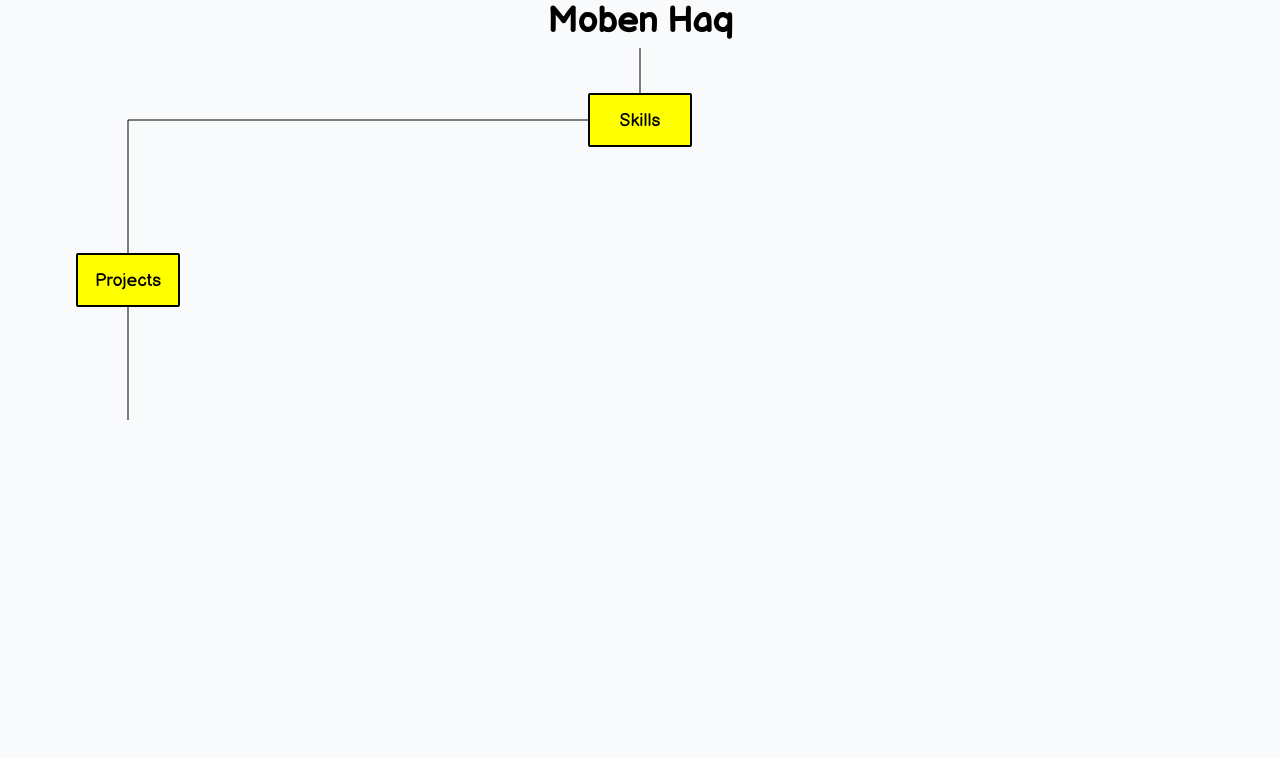
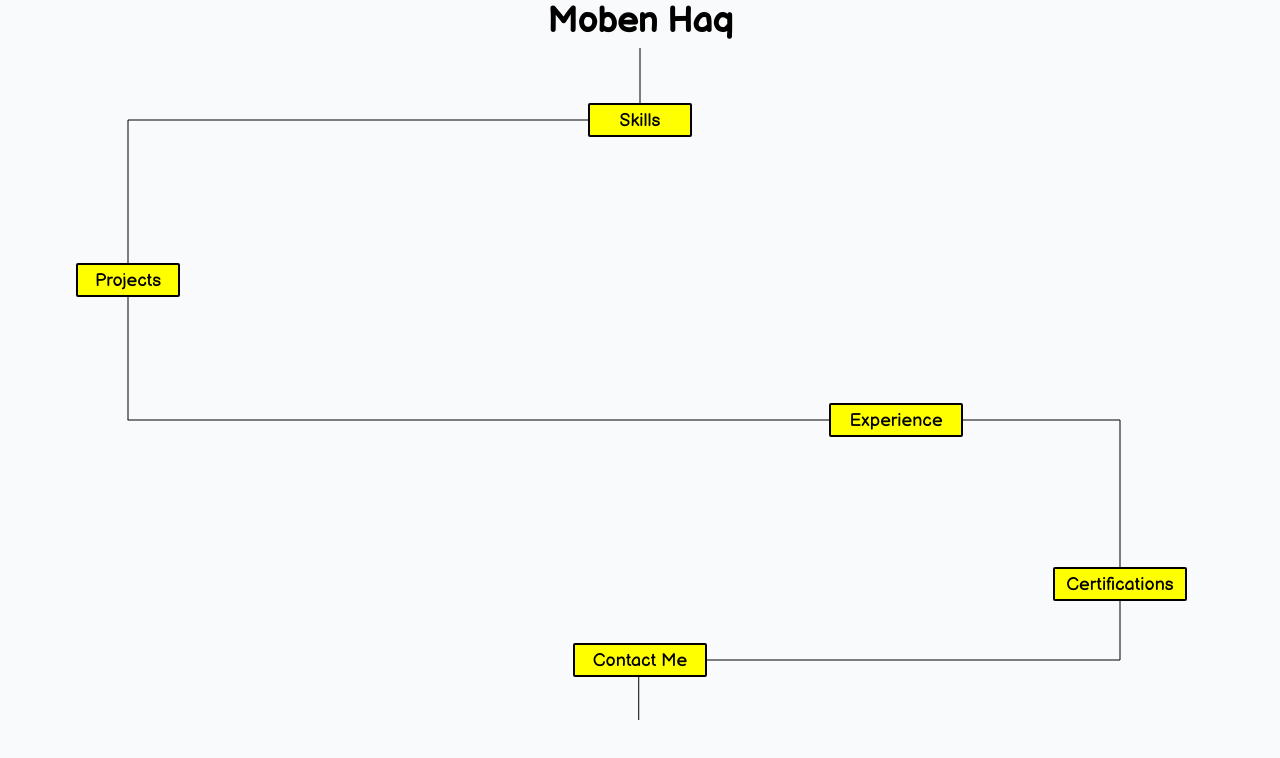
Before and after one commit to mobenh/portfolio_rev2, a React (Create React App) app: page / in a window 1280 px wide. Shown: the top 758 px of the page. Built offline with nearby package versions, Linux system fonts and the light colour scheme.

Commit message:
milestone skeleton

```diff
--- a/src/App.css
+++ b/src/App.css
@@ -31,7 +31,7 @@ body,
 
 .milestone1 {
   width: 100px;
-  height: 50px;
+  height: 30px;
   background-color: rgb(255, 255, 0);
   border: 2.7px solid rgb(0, 0, 0);
   border-radius: 2px;
@@ -49,7 +49,7 @@ body,
 
 .milestone2 {
   width: 100px;
-  height: 50px;
+  height: 30px;
   background-color: rgb(255, 255, 0);
   border: 2.7px solid rgb(0, 0, 0);
   border-radius: 2px;
@@ -65,22 +65,70 @@ body,
   transform: translate(-50%, -50%);
 }
 
+.milestone3 {
+  width: 130px;
+  height: 30px;
+  background-color: rgb(255, 255, 0);
+  border: 2.7px solid rgb(0, 0, 0);
+  border-radius: 2px;
+  margin: 0;
+  display: flex;
+  align-items: center;
+  justify-content: center;
+  font-size: 18px;
+  position: absolute;
+  z-index: 1;
+  top: 52.5%;
+  left: 70%;
+  transform: translate(-50%, -50%);
+}
 
+.milestone4 {
+  width: 130px;
+  height: 30px;
+  background-color: rgb(255, 255, 0);
+  border: 2.7px solid rgb(0, 0, 0);
+  border-radius: 2px;
+  margin: 0;
+  display: flex;
+  align-items: center;
+  justify-content: center;
+  font-size: 18px;
+  position: absolute;
+  z-index: 1;
+  top: 73%;
+  left: 87.5%;
+  transform: translate(-50%, -50%);
+}
 
-/* Vertical line (svg1) */
+.milestone5 {
+  width: 130px;
+  height: 30px;
+  background-color: rgb(255, 255, 0);
+  border: 2.7px solid rgb(0, 0, 0);
+  border-radius: 2px;
+  margin: 0;
+  display: flex;
+  align-items: center;
+  justify-content: center;
+  font-size: 18px;
+  position: absolute;
+  z-index: 1;
+  top: 82.5%;
+  left: 50%;
+  transform: translate(-50%, -50%);
+}
+
 .svg1-vertical-line {
   position: absolute;
-  top: 6%;               /* Start from the top of the roadmap */
+  top: 6%;
   left: 0;
-  transform: translateY(0%); /* No need to transform in the Y direction */
+  transform: translateY(0%);
   width: 100%;
-  height: 9%;          /* Extend to 50% to make it reach the center of the roadmap */
+  height: 9%;
   overflow: visible;
 }
 
-
-
-/* Horizontal line (svg2) */
 .svg2-horizontal-line {
   position: absolute;
   top: 15%;
@@ -91,7 +139,6 @@ body,
   overflow: visible;
 }
 
-/* Left vertical line (svg3) */
 .svg3-left-vertical-line {
   position: absolute;
   top: 15%;
@@ -101,3 +148,43 @@ body,
   height: 75%; /* Legnth */
   overflow: visible;
 }
+
+.svg4-horizontal-line {
+  position: absolute;
+  top: 50%;
+  left: 0;
+  transform: translateY(-50%);
+  width: 175%;
+  height: 50%;
+  overflow: visible;
+}
+
+.svg5-vertical-line {
+  position: absolute;
+  top: 52.5%;
+  left: 0;
+  transform: translateY(0%);
+  width: 100%;
+  height: 60%;
+  overflow: visible;
+}
+
+.svg6-horizontal-line {
+  position: absolute;
+  top: 50%;
+  left: 0;
+  transform: translateY(-50%);
+  width: 175%;
+  height: 50%;
+  overflow: visible;
+}
+
+.svg7-vertical-line {
+  position: absolute;
+  top: 70%;
+  left: 0;
+  transform: translateY(0%);
+  width: 100%;
+  height: 20%;
+  overflow: visible;
+}
--- a/src/App.js
+++ b/src/App.js
@@ -7,31 +7,54 @@ function App() {
     <div className="App">
       <h1 className="name">Moben Haq</h1>
 
-      {/* Vertical line (svg1) */}
       <svg className="svg1-vertical-line">
         <line x1="50%" y1="0" x2="50%" y2="100%" stroke="black" />
-      </svg>
-
-
-
-
-      {/* Horizontal line (svg2) */}
-      <svg className="svg2-horizontal-line">
-        <line x1="50%" y1="50%" x2="10%" y2="50%" stroke="black" />
-      </svg>
-
-      {/* Left vertical line (svg3) */}
-      <svg className="svg3-left-vertical-line">
-        <line x1="20%" y1="0" x2="20%" y2="50%" stroke="black" />
       </svg>
 
       <div className="milestone1">
         Skills
       </div>
 
+      <svg className="svg2-horizontal-line">
+        <line x1="10%" y1="50%" x2="50%" y2="50%" stroke="black" />
+      </svg>
+
+      <svg className="svg3-left-vertical-line">
+        <line x1="20%" y1="0" x2="20%" y2="50%" stroke="black" />
+      </svg>
+
       <div className="milestone2">
         Projects
       </div>
+
+      <svg className="svg4-horizontal-line">
+        <line x1="5.7%" y1="55%" x2="50%" y2="55%" stroke="black" />
+      </svg>
+
+      <div className="milestone3">
+        Experience
+      </div>
+
+      <svg className="svg5-vertical-line">
+        <line x1="87.5%" y1="0" x2="87.5%" y2="50%" stroke="black" />
+      </svg>
+
+      <div className="milestone4">
+        Certifications
+      </div>
+
+      <svg className="svg6-horizontal-line">
+        <line x1="28.5%" y1="115%" x2="50%" y2="115%" stroke="black" />
+      </svg>
+
+      <div className="milestone5">
+        Contact Me
+      </div>
+
+      <svg className="svg7-vertical-line">
+        <line x1="49.9%" y1="62.5%" x2="49.9%" y2="100%" stroke="black" />
+      </svg>
+
     </div>
   );
 }
```
